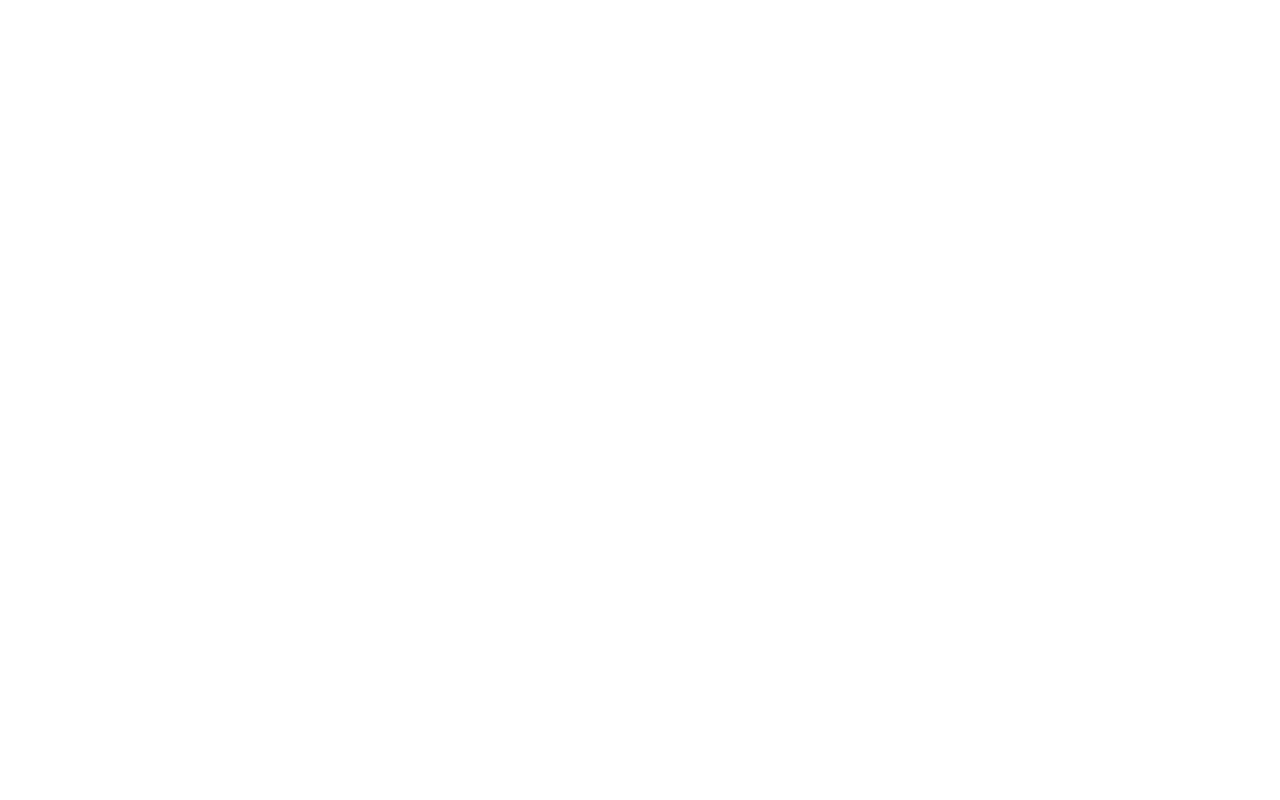
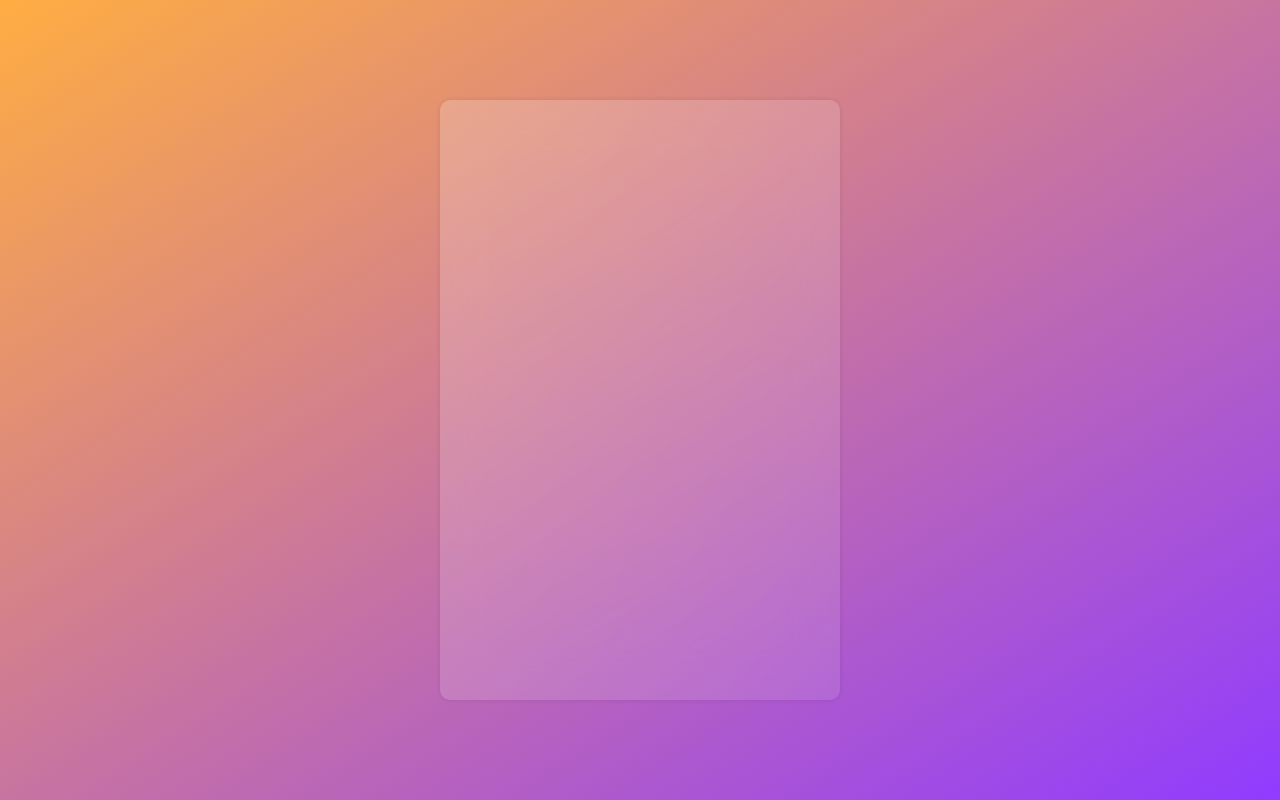
Before and after one commit to MDJAmin/Animated-Login-Form, a plain HTML site: page index.html in a window 1280 px wide. Drawn offline with Linux system fonts and the light colour scheme.

Commit message:
Style : basic CSS for sections

```diff
--- a/css/style.css
+++ b/css/style.css
@@ -2,3 +2,35 @@
     margin: 0;
     padding: 0;
 }
+
+body {
+
+        font-family: "Quicksand";
+        background: linear-gradient(to right bottom, #ffad42, #903bff);
+        overflow: hidden;
+        overflow-y: hidden;
+        overflow-x: hidden;
+
+}
+
+.login-field {
+    min-height: 100vh;
+    display: flex;
+    align-items: center;
+    justify-content: center;
+}
+
+.login-background {
+    background: #fff;
+    min-height: 600px;
+    min-width: 400px;
+    background: linear-gradient(to right bottom,
+            rgba(255, 255, 255, 0.2),
+            rgba(255, 255, 255, 0.1));
+    backdrop-filter: blur(20px);
+    border-radius: 10px;
+    z-index: 5;
+    display: flex;
+    flex-flow:column;
+    box-shadow: 0 0 5px 0 rgba(22, 22, 22, 0.1);
+}
```
